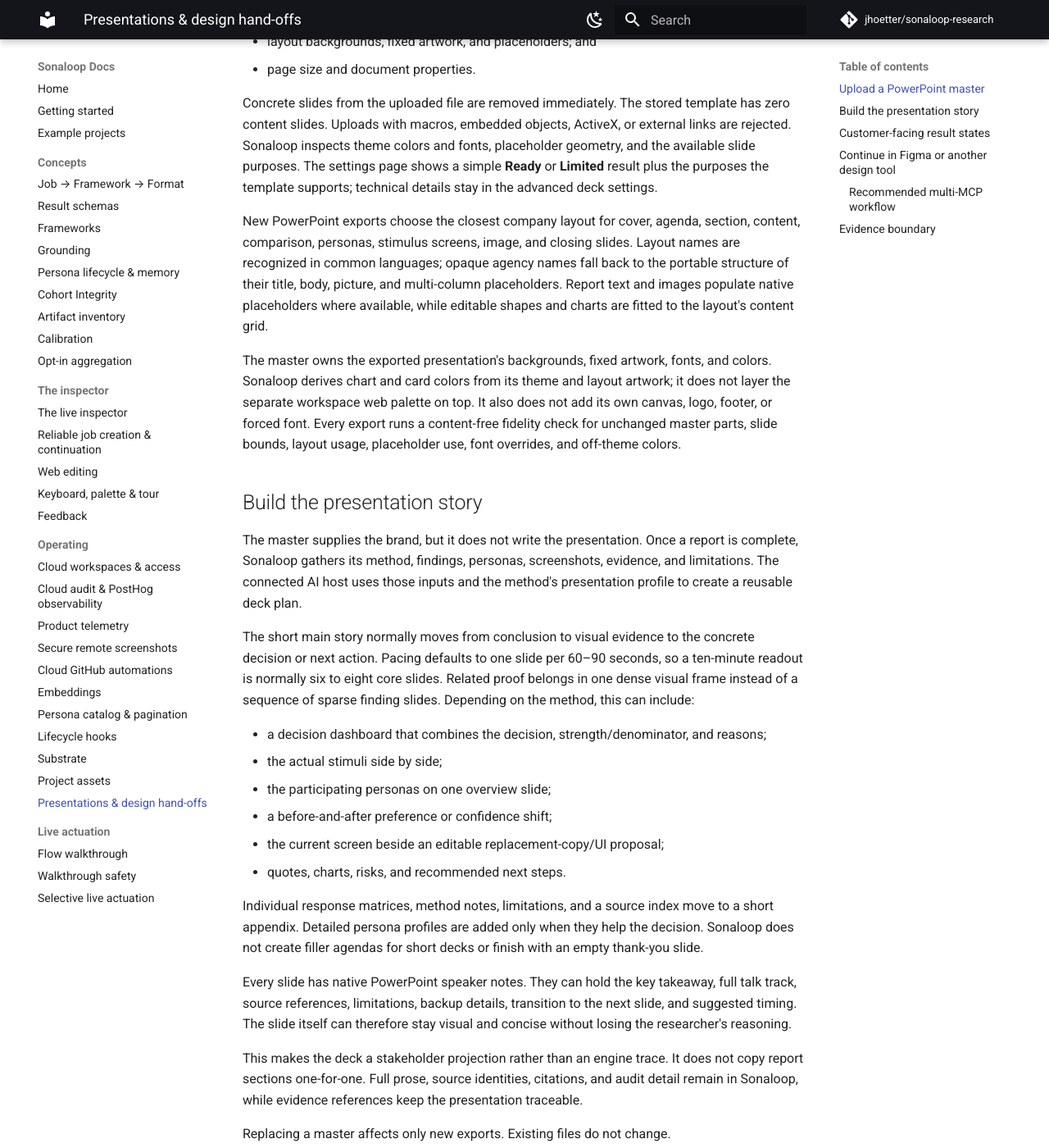
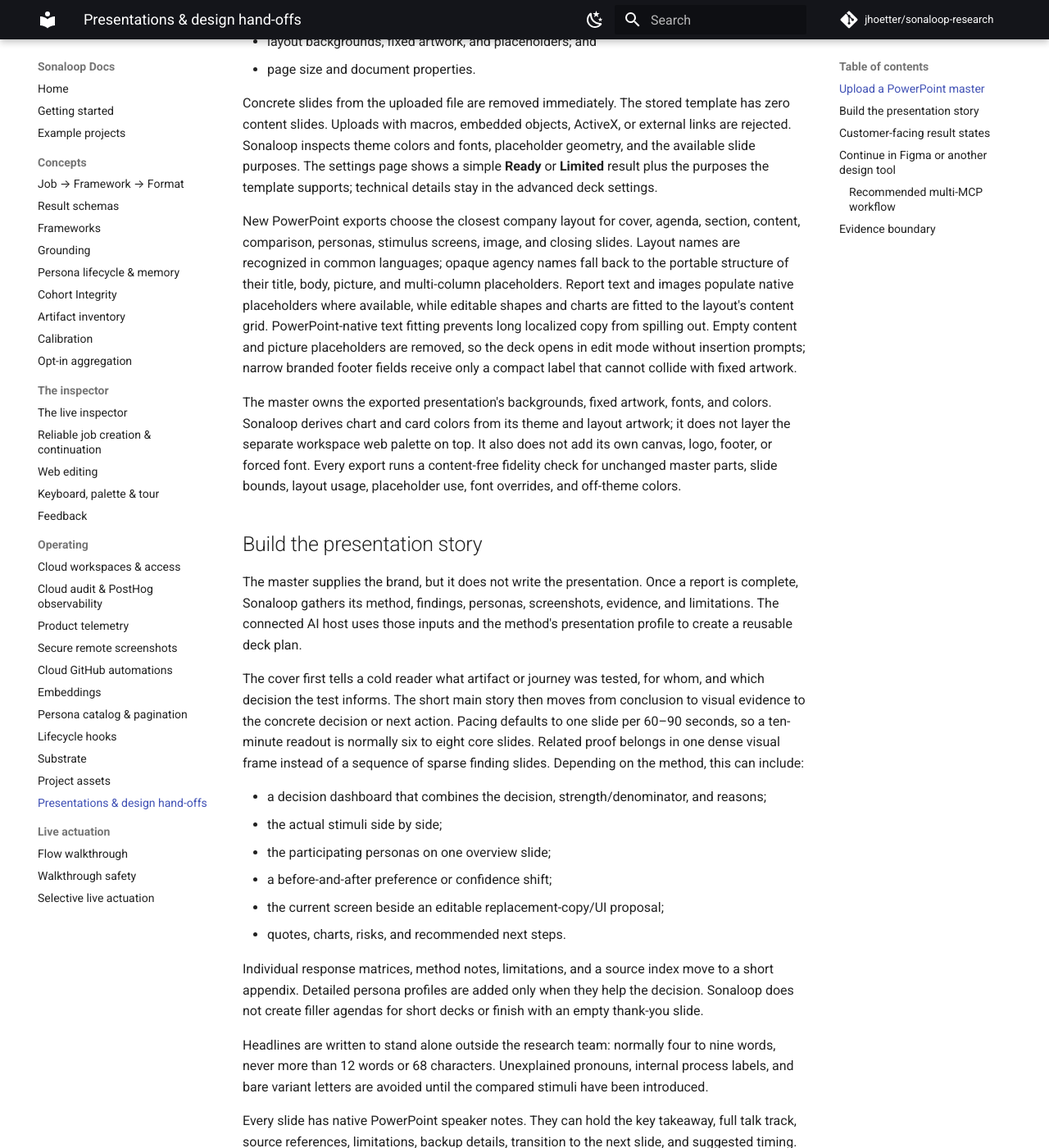
Before and after one commit to jhoetter/sonaloop-docs, an MkDocs documentation site: the page built from docs/design-delivery.md, in a window 1280 px wide and 1400 px high, scrolled down 618 px. Shown: the whole window at 82% size. Built offline with MkDocs 1.6.1 and Material for MkDocs 9.7.7, drawn with Linux system fonts in a browser that asks for light colours; comment, search, counter and statistics services are not loaded.

Commit message:
Document context-first PowerPoint decks

```diff
--- a/docs/design-delivery.md
+++ b/docs/design-delivery.md
@@ -31,6 +31,9 @@ content, comparison, personas, stimulus screens, image, and closing slides. Layo
 languages; opaque agency names fall back to the portable structure of their title, body,
 picture, and multi-column placeholders. Report text and images populate native placeholders
 where available, while editable shapes and charts are fitted to the layout's content grid.
+PowerPoint-native text fitting prevents long localized copy from spilling out. Empty content
+and picture placeholders are removed, so the deck opens in edit mode without insertion prompts;
+narrow branded footer fields receive only a compact label that cannot collide with fixed artwork.
 
 The master owns the exported presentation's backgrounds, fixed artwork, fonts, and colors.
 Sonaloop derives chart and card colors from its theme and layout artwork; it does not layer
@@ -45,8 +48,9 @@ complete, Sonaloop gathers its method, findings, personas, screenshots, evidence
 limitations. The connected AI host uses those inputs and the method's presentation profile
 to create a reusable deck plan.
 
-The short main story normally moves from conclusion to visual evidence to the concrete
-decision or next action. Pacing defaults to one slide per 60–90 seconds, so a ten-minute
+The cover first tells a cold reader what artifact or journey was tested, for whom, and which
+decision the test informs. The short main story then moves from conclusion to visual evidence
+to the concrete decision or next action. Pacing defaults to one slide per 60–90 seconds, so a ten-minute
 readout is normally six to eight core slides. Related proof belongs in one dense visual
 frame instead of a sequence of sparse finding slides. Depending on the method, this can include:
 
@@ -60,6 +64,10 @@ frame instead of a sequence of sparse finding slides. Depending on the method, t
 Individual response matrices, method notes, limitations, and a source index move to a short
 appendix. Detailed persona profiles are added only when they help the decision. Sonaloop does
 not create filler agendas for short decks or finish with an empty thank-you slide.
+
+Headlines are written to stand alone outside the research team: normally four to nine words,
+never more than 12 words or 68 characters. Unexplained pronouns, internal process labels, and
+bare variant letters are avoided until the compared stimuli have been introduced.
 
 Every slide has native PowerPoint speaker notes. They can hold the key takeaway, full talk
 track, source references, limitations, backup details, transition to the next slide, and
```
